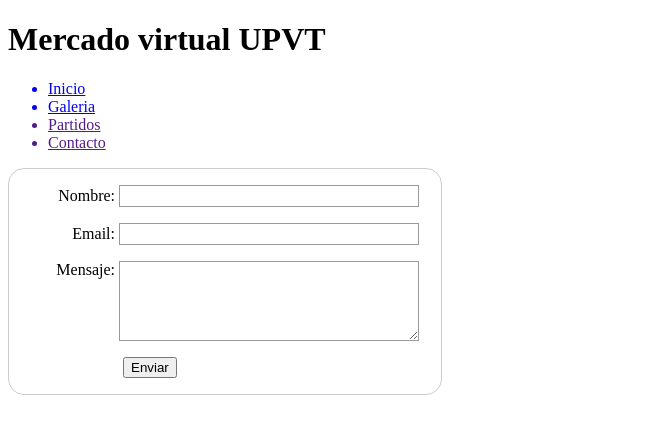
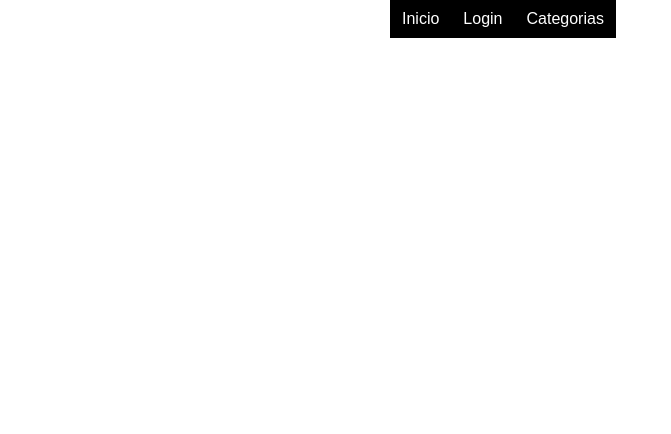
Before and after one commit to AztFireSpell/MercadoVirtual, a PHP site: page / in a window 1280 px wide. Shown: the top 434 px of the page, without its empty margins (0-671 px from the left). Run offline with PHP 8.4, Linux system fonts and the light colour scheme.

Commit message:
Antes de trabajar con mi equipo

```diff
--- a/encabezado.php
+++ /dev/null
@@ -1,11 +0,0 @@
-<header>
-    <h1>Mercado virtual UPVT</h1>
-</header>
-<nav>
-<ul>
-<a href="index.php"><li>Inicio</li></a>
-<a href="galeria.php"><li>Galeria</li></a>
-<a href=""><li>Partidos</li></a>
-<a href=""><li>Contacto</li></a>
-</ul>
-</nav>
--- a/index.php
+++ b/index.php
@@ -2,29 +2,13 @@
 <html lang="en" dir="ltr">
   <head>
     <meta charset="utf-8">
-    <link rel="stylesheet" href="style.css">
+    <link rel="stylesheet" href="styles/style.css">
     <title></title>
   </head>
   <body>
     <?php
-        require_once("encabezado.php");
+        require_once("sections/encabezado.php");
      ?>
-    <form action="Desde aqui" method="post">
-      <div>
-        <label for="name">Nombre:</label>
-        <input type="text" id="name" name="user_name">
-      </div>
-      <div>
-        <label for="mail">Email:</label>
-        <input type="text" id="mail" name="user_mail">
-      </div>
-      <div>
-        <label for="msg">Mensaje:</label>
-        <textarea id="msg" name="user_message" ></textarea>
-      </div>
-      <div class="boton">
-        <button type="submit">Enviar</button>
-      </div>
-    </form>
+
   </body>
 </html>
--- /dev/null
+++ b/sections/encabezado.php
@@ -0,0 +1,15 @@
+ <div id="header">
+   <ul class="nav">
+     <li><a href="index.php">Inicio</a></li>
+     <li> <a href="Iniciar_Sesion.php">Login</a> </li>
+     <li> <a href="#">Categorias</a>
+        <ul>
+          <li> <a href="#">Computadoras</a> </li>
+          <li> <a href="#">Accesorios</a> </li>
+          <li> <a href="#">Herramientas</a> </li>
+        </ul>
+
+     </li>
+
+   </ul>
+ </div>
--- a/style.css
+++ /dev/null
@@ -1,41 +0,0 @@
-form{
-  margin: 0;
-  width: 400px;
-  padding: 1em;
-  border: 1px solid #CCC;
-  border-radius: 1em;
-}
-
-form div + div{
-  margin-top: 1em;
-}
-
-label{
-  display: inline-block;
-  width: 90px;
-  text-align: right;
-}
-
-input,textarea{
-  font: 1em sans-serif;
-  width: 300px;
-  -moz-box-sizing: border-box;
-  box-sizing: border-box;
-
-  border: 1px solid #999;
-}
-
-input:focus,textarea:focus{
-  border-color: #000;
-}
-
-textarea{
-  vertical-align: top;
-  height: 5em;
-  resize: vertical;
-}
-
-.boton{
-  padding-left: 90px;
-  margin-left: .5em;
-}
--- /dev/null
+++ b/styles/style.css
@@ -0,0 +1,141 @@
+*{
+  margin:0px;
+  padding:0px;
+}
+
+#header{
+margin: auto;
+width: 500px;
+font-family:Arial,Helvetica,sans-serif;
+}
+
+ul,ol{
+  list-style: none;
+}
+
+.nav > li{
+  float: left;
+}
+
+.nav li a{
+  background-color: #000;
+  color: #FFF;
+  text-decoration: none;
+  padding: 10px 12px;
+  display: block;
+}
+
+.nav li a:hover{
+  background-color: rgb(162, 149, 161);
+}
+
+.nav li ul{
+  display: none;
+  position: absolute;
+  min-width: 140px;
+}
+
+.nav li:hover > ul{
+  display: block;
+}
+
+.nav li ul li{
+  position: relative;
+}
+
+.nav li ul li ul {
+  right: -140px;
+  top: 0px;
+}
+
+form{
+  margin: auto;
+  width: 400px;
+  padding: 1em;
+  border: 1px solid #CCC;
+  border-radius: 1em;
+}
+
+form div + div{
+  margin-top: 1em;
+}
+
+label{
+  display: inline-block;
+  width: 90px;
+  text-align: right;
+}
+
+input,textarea{
+  font: 1em sans-serif;
+  width: 300px;
+  -moz-box-sizing: border-box;
+  box-sizing: border-box;
+
+  border: 1px solid #999;
+}
+
+input:focus,textarea:focus{
+  border-color: #000;
+}
+
+textarea{
+  vertical-align: top;
+  height: 5em;
+  resize: vertical;
+}
+
+.boton{
+  padding-left: 90px;
+  margin-left: .5em;
+}
+
+form{
+  background:rgba(185, 246, 233, 0.8);
+  width: 360px;
+  border: 1px solid #4e4d4d;
+  border-radius: 3px;
+  -moz-border-radius: 3px;
+  -webkit-border-radius: 3px;
+  box-shadow:inset 0 0 10px #000;
+  margin: 100px auto;
+}
+
+form h1{
+  text-align: center;
+  color rgb(255, 255, 255);
+  font-weight: normal;
+  font-size: 30pt;
+  margin: 30px 0px;
+}
+
+form input{
+  width: 280px;
+  height: 35px;
+  padding: 0px 10px;
+  margin: 10px 30px;
+  color: 6d6d6d;
+  text-align: center;
+}
+
+form button{
+  width: 135px;
+  margin: 20px 0px 30px 30px;
+  height: 40px;
+  border: 1px solid #232323;
+  color: #000;
+  box-shadow: 0px 2px 0px #000;
+  -moz-box-shadow: 0px 2px 0px #000;
+  -webkit-box-shadow: 0px 2px 0px #000;
+  border-radius: 3px;
+  -moz-border-radius: 3px;
+  -webkit-border-radius: 3px;
+}
+
+form button:hover{
+  background: rgb(9, 108, 157);
+}
+
+form button:active{
+  background: rgb(10, 163, 238);
+}
```
Also changed, not shown: Iniciar_Sesion.php (added, +24 -0 lines).
